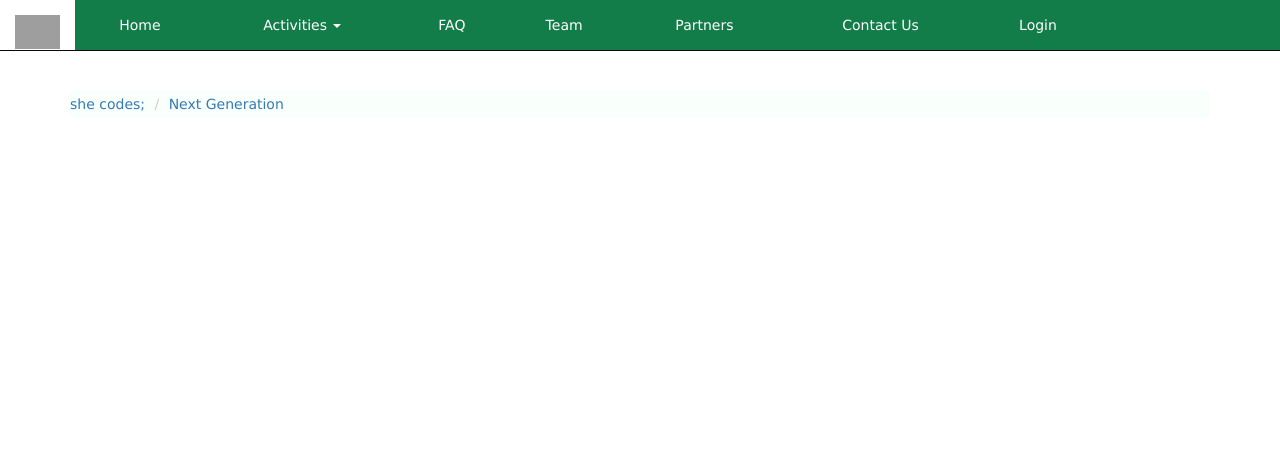
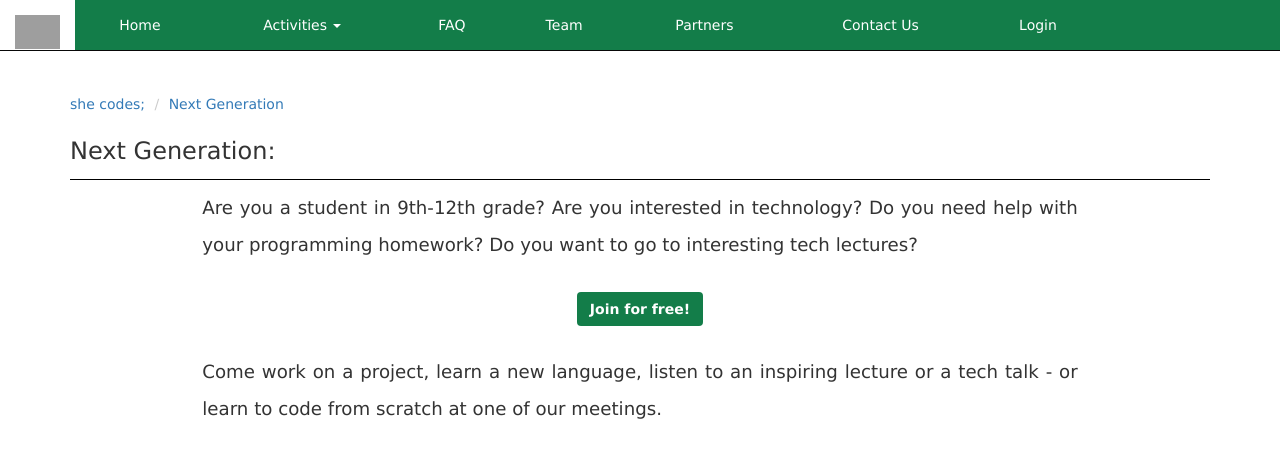
Before and after one commit to shovalsa/shecodes_website, a Django app: page /next-generation/ in a window 1280 px wide. Shown: the top 458 px of the page. Run offline with Django 3.2, Linux system fonts and the light colour scheme; some libraries are stand-ins or nearby versions; grey boxes are pictures that could not be loaded.

Commit message:
adding titles to pages and content to NG

```diff
--- a/scsite/static/bootstrap/css/style.css
+++ b/scsite/static/bootstrap/css/style.css
@@ -11,7 +11,7 @@ body {
 
 .breadcrumb {
   padding: 0px 0px;
-  background-color: #f9fffa;
+  background-color: #fff;
 }
 
 .carousel-caption {
@@ -62,3 +62,34 @@ body {
     background-color: #f9fffa;
     padding: 3px 3px 3px 3px;
 }
+
+.page-title{
+    border-bottom: 1px solid #ccc; /* This is the line replacing the hr*/
+    margin-bottom: 10px; /* This is the space below the line */
+    padding-bottom: 15px; /* This is the space between the heading text and the line */
+    border-color: black;
+}
+
+.btn {
+  display: inline-block;
+  padding: 6px 12px;
+  margin-bottom: 0;
+  font-size: 14px;
+  font-weight: bold;
+  line-height: 1.42857143;
+  text-align: center;
+  white-space: nowrap;
+  vertical-align: middle;
+  -ms-touch-action: manipulation;
+      touch-action: manipulation;
+  cursor: pointer;
+  -webkit-user-select: none;
+     -moz-user-select: none;
+      -ms-user-select: none;
+          user-select: none;
+  background-image: none;
+  border: 1px solid transparent;
+  border-radius: 4px;
+  background-color: rgb(19,125,73);
+  color: white;
+}
--- a/scsite/templates/branches.html
+++ b/scsite/templates/branches.html
@@ -8,7 +8,8 @@
  </ol>
 </div>
 <div>
-    Tracks:
+    <h3 class="page-title">Branches:</h3>
+    <!--<hr class="divider">-->
         <ul class="list-group">
           {% for branch in branches %}
               <li class="list-group-item"><b>{{ branch }}</b>
--- a/scsite/templates/contact.html
+++ b/scsite/templates/contact.html
@@ -7,4 +7,6 @@
     <li><a href="/contact/">Contact Us</a></li>
  </ol>
 </div>
+    <h3 class="page-title">Contact Us:</h3>
+
 {% endblock %}
--- a/scsite/templates/faq.html
+++ b/scsite/templates/faq.html
@@ -7,7 +7,7 @@
     <li><a href="/faq/">FAQ</a></li>
  </ol>
 </div>
-
+<h3 class="page-title">FAQ:</h3>
 <div id="accordion" role="tablist" aria-multiselectable="true">
   <div class="card">
     <div class="card-header" role="tab" id="headingOne">
--- a/scsite/templates/members.html
+++ b/scsite/templates/members.html
@@ -9,7 +9,7 @@
   <li><a href="/">{{ user }}</a></li>
 </ol>
 </div>
-<h2>My Profile</h2>
+    <h3 class="page-title">{{ user }}'s Profile:</h3>
 <p>
     name: {{ user }}
     <br>
--- a/scsite/templates/members_index.html
+++ b/scsite/templates/members_index.html
@@ -8,7 +8,7 @@
  </ol>
 </div>
 <div>
-    Members:
+    <h3 class="page-title">Members:</h3>
         <ul class="list-group">
           {% for user in users %}
           <li class="list-group-item"><a href="/members/{{ user.id }}/">{{ user }}</a></li>
--- a/scsite/templates/next_generation.html
+++ b/scsite/templates/next_generation.html
@@ -7,4 +7,18 @@
     <li><a href="/contact/">Next Generation</a></li>
  </ol>
 </div>
+<h3 class="page-title">Next Generation:</h3>
+<div>
+    <p class="mainPar">
+    Are you a student in 9th-12th grade? Are you interested in technology? Do you need help with your programming
+        homework? Do you want to go to interesting tech lectures?
+    </p>
+        <center><a href="https://www.facebook.com/groups/shecodesNG/" target="_blank"><button class="btn">Join for free!</button></a></center>
+    <br>
+    <p class="mainPar">
+    Come work on a project, learn a new language, listen to an inspiring lecture or a tech talk - or learn to code
+        from scratch at one of our meetings.
+    </p>
+</div>
+
 {% endblock %}
--- a/scsite/templates/partners.html
+++ b/scsite/templates/partners.html
@@ -7,4 +7,5 @@
     <li><a href="/partners/">Partners</a></li>
  </ol>
 </div>
+<h3 class="page-title">Partners:</h3>
 {% endblock %}
--- a/scsite/templates/team.html
+++ b/scsite/templates/team.html
@@ -7,4 +7,5 @@
     <li><a href="/team/">Team</a></li>
  </ol>
 </div>
+<h3 class="page-title">Team:</h3>
 {% endblock %}
--- a/scsite/templates/tracks.html
+++ b/scsite/templates/tracks.html
@@ -7,8 +7,8 @@
     <li><a href="/tracks/">tracks</a></li>
  </ol>
 </div>
+    <h3 class="page-title">Tracks:</h3>
 <div>
-    <h1>Tracks:</h1>
     <p>
         <ul>
         <li>All the tracks are for free.</li>
```
Also changed, not shown: scsite/templates/detail.html (added).
